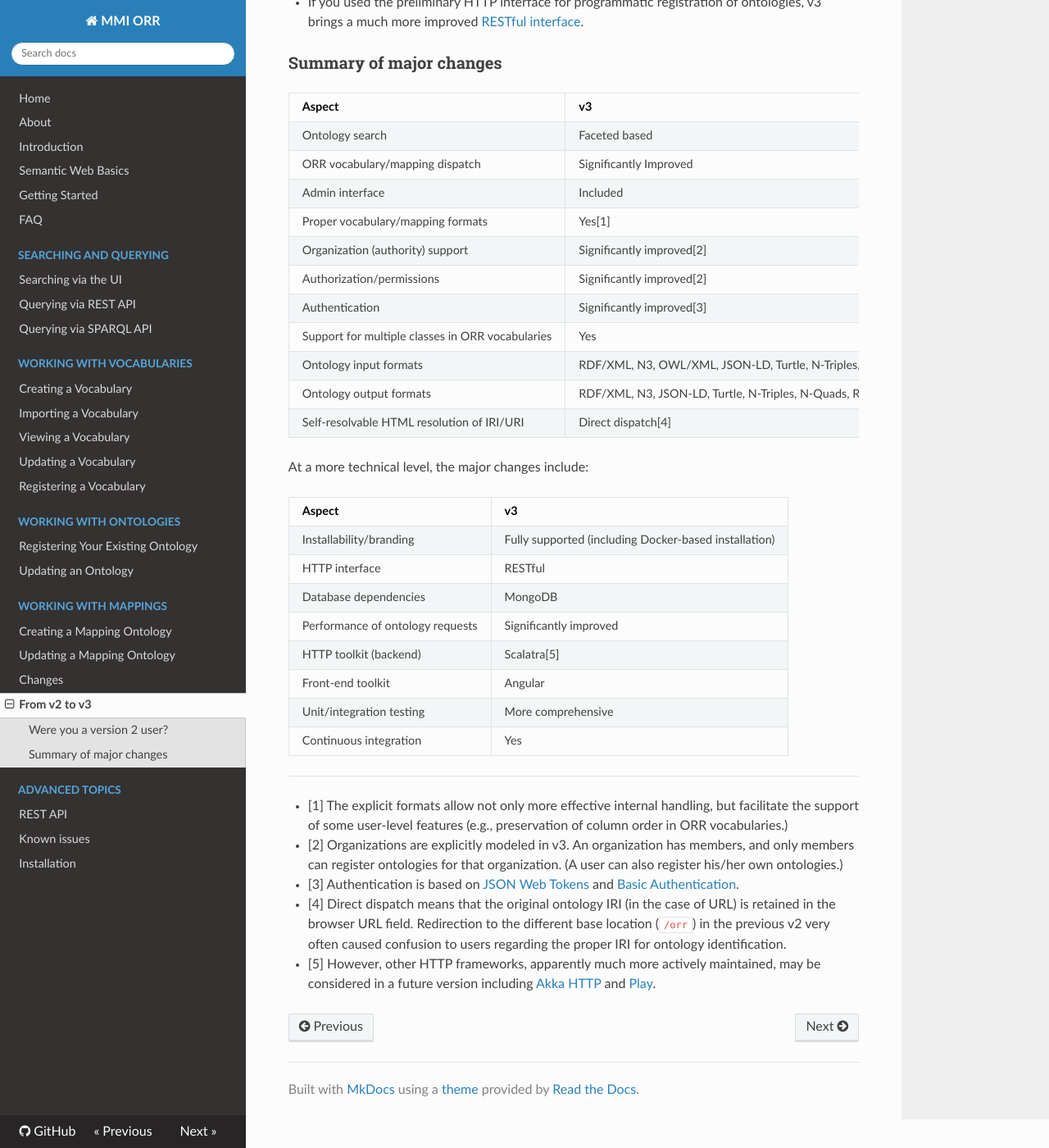
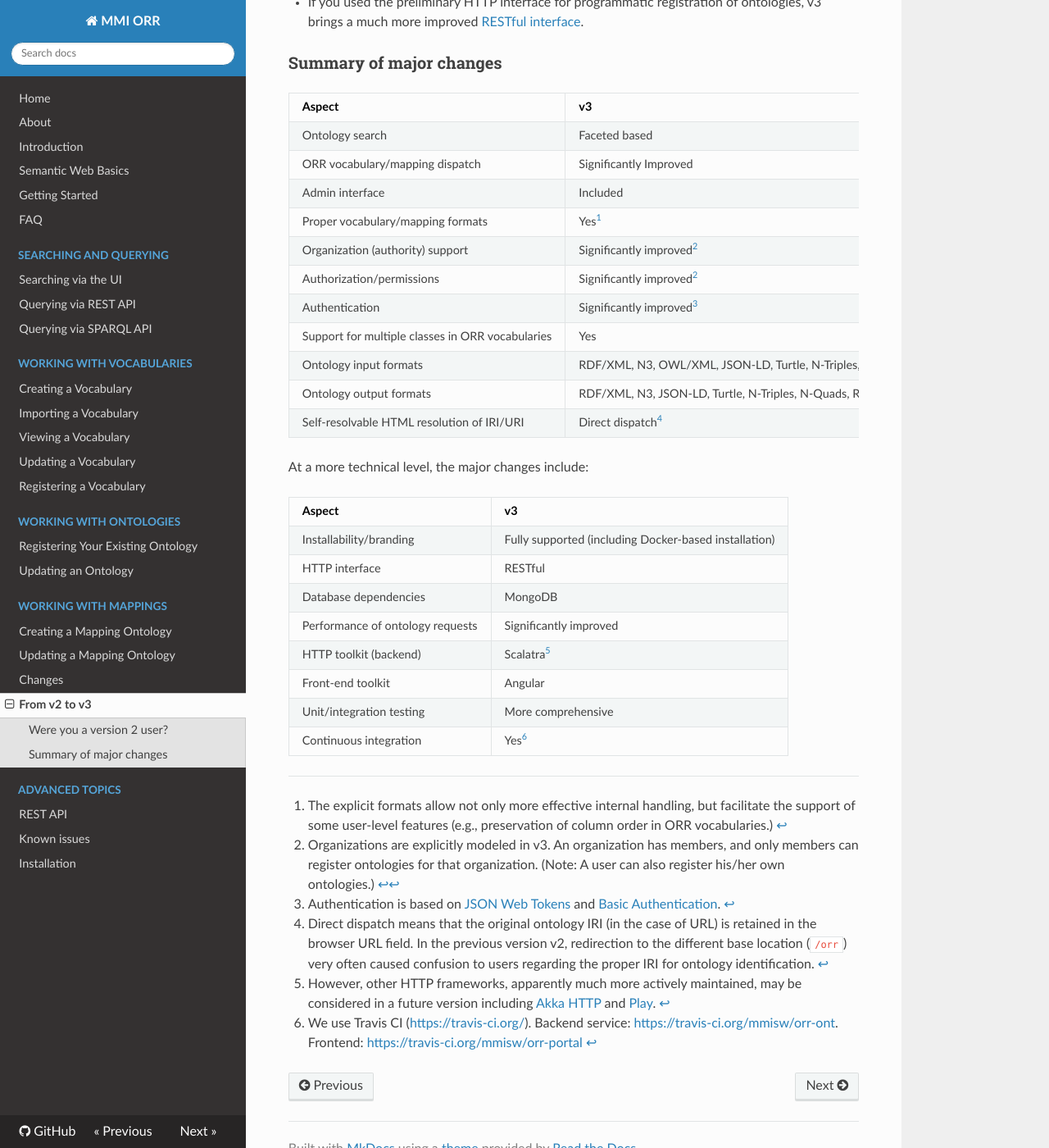
Before and after one commit to mmisw/mmiorr-docs, an MkDocs documentation site: the page built from docs/from2to3.md, in a window 1280 px wide and 1400 px high, scrolled down 663 px. Shown: the whole window at 82% size. Built offline with MkDocs 1.6.1, drawn with Linux system fonts in a browser that asks for light colours; nearby versions of some CDN libraries; old or Windows-style settings are respelled for this version of MkDocs.

Commit message:
do use the footnotes extension

```diff
--- a/docs/from2to3.md
+++ b/docs/from2to3.md
@@ -32,14 +32,14 @@ please keep in mind the following:
 | Ontology search                             | Faceted based
 | ORR vocabulary/mapping dispatch             | Significantly Improved
 | Admin interface                             | Included
-| Proper vocabulary/mapping formats           | Yes[1]
-| Organization (authority) support            | Significantly improved[2]
-| Authorization/permissions                   | Significantly improved[2]
-| Authentication                              | Significantly improved[3]
+| Proper vocabulary/mapping formats           | Yes[^propfmts]
+| Organization (authority) support            | Significantly improved[^orgsupport]
+| Authorization/permissions                   | Significantly improved[^orgsupport]
+| Authentication                              | Significantly improved[^authc]
 | Support for multiple classes in ORR vocabularies | Yes
 | Ontology input formats                      | RDF/XML, N3, OWL/XML, JSON-LD, Turtle, N-Triples, RDF/JSON
 | Ontology output formats                     | RDF/XML, N3, JSON-LD, Turtle, N-Triples, N-Quads, RDF/JSON
-| Self-resolvable HTML resolution of IRI/URI  | Direct dispatch[4]
+| Self-resolvable HTML resolution of IRI/URI  | Direct dispatch[^selfhtmlres]
 
 
 At a more technical level, the major changes include:
@@ -50,24 +50,27 @@ At a more technical level, the major changes include:
 | HTTP interface                      | RESTful
 | Database dependencies               | MongoDB
 | Performance of ontology requests    | Significantly improved
-| HTTP toolkit (backend)              | Scalatra[5]
+| HTTP toolkit (backend)              | Scalatra[^httptoolkit]
 | Front-end toolkit                   | Angular
 | Unit/integration testing            | More comprehensive
-| Continuous integration              | Yes
+| Continuous integration              | Yes[^ci]
 
-----
 
-- [1] The explicit formats allow not only more effective internal handling, but facilitate
+[^propfmts]: The explicit formats allow not only more effective internal handling, but facilitate
   the support of some user-level features (e.g., preservation of column order in ORR vocabularies.)
-- [2] Organizations are explicitly modeled in v3.
+[^orgsupport]: Organizations are explicitly modeled in v3.
   An organization has members, and only members can register ontologies for that organization.
-  (A user can also register his/her own ontologies.)
-- [3] Authentication is based on [JSON Web Tokens](http://jwt.io/) and
+  (Note: A user can also register his/her own ontologies.)
+[^authc]: Authentication is based on [JSON Web Tokens](http://jwt.io/) and
   [Basic Authentication](https://en.wikipedia.org/wiki/Basic_access_authentication).
-- [4] Direct dispatch means that the original ontology IRI (in the case of URL) is retained in the browser URL field.
-  Redirection to the different base location (`/orr`) in the previous v2 very often caused confusion to users
-  regarding the proper IRI for ontology identification.
-- [5] However, other HTTP frameworks, apparently much more actively maintained,
+[^selfhtmlres]: Direct dispatch means that the original ontology IRI (in the case of URL)
+  is retained in the browser URL field.
+  In the previous version v2, redirection to the different base location (`/orr`)
+  very often caused confusion to users regarding the proper IRI for ontology identification.
+[^httptoolkit]: However, other HTTP frameworks, apparently much more actively maintained,
   may be considered in a future version including
   [Akka HTTP](http://doc.akka.io/docs/akka-http/current/scala/http/)
   and [Play](https://playframework.com/documentation/2.5.x/ScalaHome).
+[^ci]: We use Travis CI ([https://travis-ci.org/](https://travis-ci.org/)).
+  Backend service: [https://travis-ci.org/mmisw/orr-ont](https://travis-ci.org/mmisw/orr-ont).
+  Frontend: [https://travis-ci.org/mmisw/orr-portal](https://travis-ci.org/mmisw/orr-portal)
```
Also changed, not shown: docs/about.md (+6 -8 lines), docs/introduction.md (+3 -3 lines).
